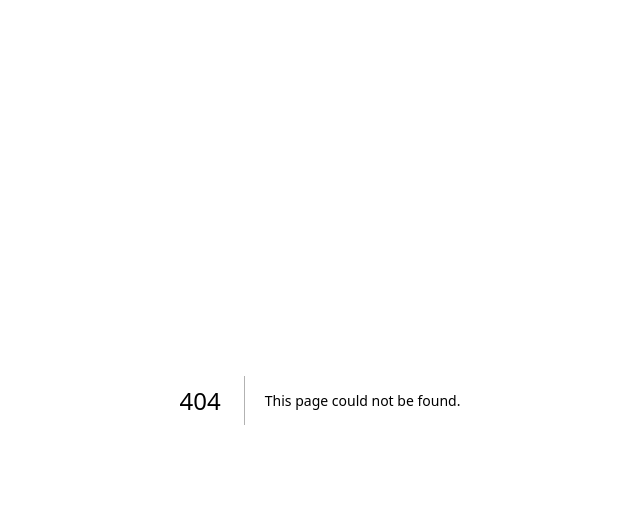
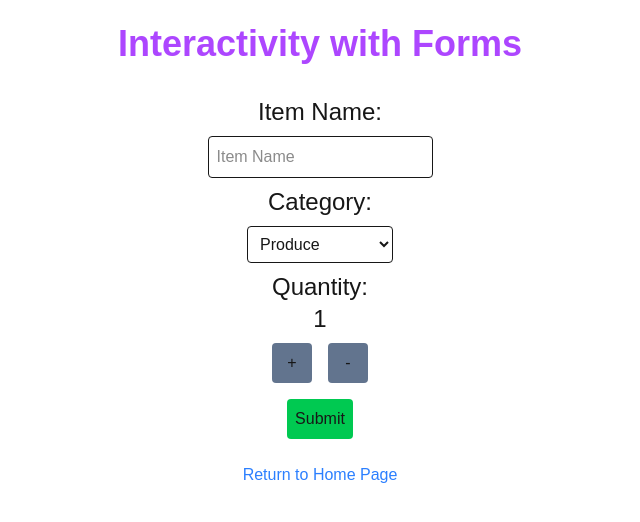
Before and after one commit to CodyLeblanc13/cprg306-assignments, a Next.js app: page /week-5 in a window 1280 px wide. Before the commit this address had no page. Shown: the top 522 px of the page, without its empty margins (320-960 px from the left). Built offline with nearby package versions, Linux system fonts and the light colour scheme.

Commit message:
built out the week 5 Assignment

```diff
--- a/app/page.js
+++ b/app/page.js
@@ -22,7 +22,7 @@ export default function Page() {
         </Link>
         <br></br>
         <Link href="/week-5" className="text-underline text-blue-500">
-          Go to Week 5<p className="text-white">Currently Unavailable</p>
+          Go to Week 5<p className="text-white">Interactivity with Forms</p>
         </Link>
       </section>
     </main>
--- /dev/null
+++ b/app/week-5/new-item.js
@@ -0,0 +1,127 @@
+"use client";
+import { useState } from "react";
+
+export default function NewItem() {
+  const [quantity, setQuantity] = useState(1);
+  const [name, setName] = useState("");
+  const [category, setCategory] = useState("Produce");
+
+  const increment = () => {
+    if (quantity < 20) setQuantity(quantity + 1);
+  };
+
+  const decrement = () => {
+    if (quantity > 1) {
+      setQuantity(quantity - 1);
+    }
+  };
+
+  const handleSubmit = (e) => {
+    e.preventDefault();
+    const item = {
+      name: name,
+      category: category,
+      quantity: quantity,
+    };
+    console.log(item);
+    alert(`Item Added!\n${name} Category: ${category} Quantity: ${quantity}`);
+  };
+
+  const handleNameChange = (e) => {
+    setName(e.target.value);
+  };
+
+  const handleCategoryChange = (e) => {
+    setCategory(e.target.value);
+  };
+
+  return (
+    <div className="text-center mt-4 p-4 rounded-full w-100 m-auto">
+      <form onSubmit={handleSubmit} className="flex flex-col items-center">
+        <label htmlFor="itemName" className="text-2xl">
+          Item Name:
+        </label>
+        <input
+          type="text"
+          placeholder="Item Name"
+          value={name}
+          onChange={(e) => handleNameChange(e)}
+          className="border p-2 m-2 rounded"
+          required
+        />
+        <label htmlFor="category" className="text-2xl">
+          Category:
+        </label>
+        <select
+          value={category}
+          onChange={(e) => handleCategoryChange(e)}
+          className="border p-2 m-2 rounded"
+          required
+        >
+          <option className="text-black" value="Produce">
+            Produce
+          </option>
+          <option className="text-black" value="Dairy">
+            Dairy
+          </option>
+          <option className="text-black" value="Bakery">
+            Bakery
+          </option>
+          <option className="text-black" value="Meat">
+            Meat
+          </option>
+          <option className="text-black" value="Frozen Foods">
+            Frozen Foods
+          </option>
+          <option className="text-black" value="Canned Goods">
+            Canned Goods
+          </option>
+          <option className="text-black" value="Dry Goods">
+            Dry Goods
+          </option>
+          <option className="text-black" value="Beverages">
+            Beverages
+          </option>
+          <option className="text-black" value="Snacks">
+            Snacks
+          </option>
+          <option className="text-black" value="Household">
+            Household
+          </option>
+          <option className="text-black" value="Other">
+            Other
+          </option>
+        </select>
+
+        <div>
+          <label htmlFor="quantity" className="text-2xl">
+            Quantity:
+          </label>
+          <p className="text-2xl">{quantity}</p>
+          <button
+            type="button"
+            onClick={increment}
+            disabled={quantity === 20}
+            className="bg-slate-500 p-2 m-2 rounded text-1xl w-10"
+          >
+            +
+          </button>
+          <button
+            type="button"
+            onClick={decrement}
+            disabled={quantity === 1}
+            className="bg-slate-500 p-2 m-2 rounded text-1xl w-10"
+          >
+            -
+          </button>
+        </div>
+        <button
+          type="submit"
+          className="bg-green-500 p-2 m-2 rounded text-1xl"
+        >
+          Submit
+        </button>
+      </form>
+    </div>
+  );
+}
--- /dev/null
+++ b/app/week-5/page.js
@@ -0,0 +1,13 @@
+import NewItem from "./new-item";
+import Home from "../components/home";
+export default function page() {
+  return (
+    <main className="text-center m-6">
+      <h1 className="text-4xl font-bold text-purple-500">
+        Interactivity with Forms
+      </h1>
+      <NewItem />
+      <Home />
+    </main>
+  );
+}
```
